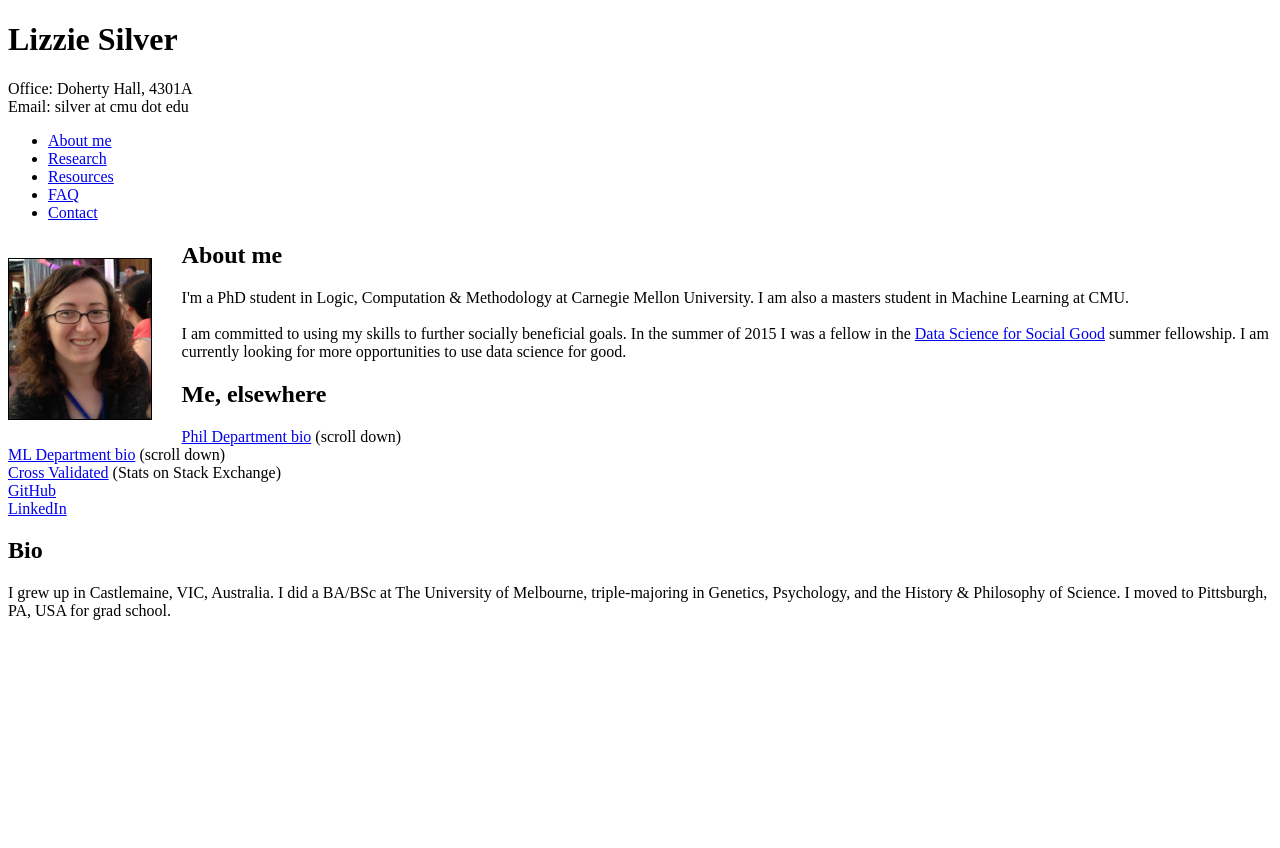
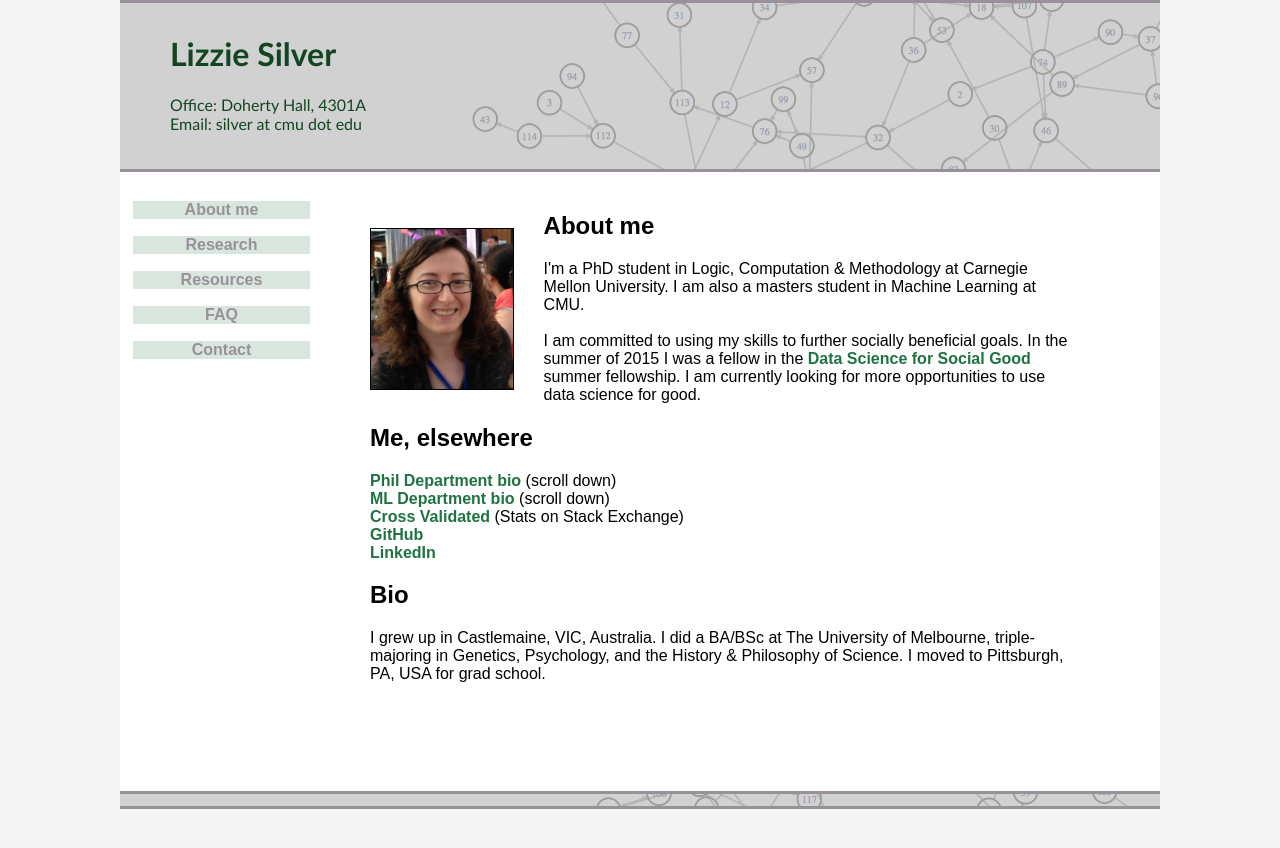
Before and after one commit to lizziesilver/lizziesilver.github.io, a Jekyll site: the page built from index.html, in a window 1280 px wide. Shown: the top 848 px of the page. Built offline with Jekyll 4.4.1, drawn with Linux system fonts in a browser that asks for light colours.

Commit message:
Update default.html

```diff
--- a/_layouts/default.html
+++ b/_layouts/default.html
@@ -6,7 +6,7 @@
 <title>{{ page.title }}</title>
 
 <!-- link to main stylesheet -->
-<link href="www.lizziesilver.com/style.css" rel="stylesheet" type="text/css">
+<link href="http://www.lizziesilver.com/style.css" rel="stylesheet" type="text/css">
 </head>
 
 <script>
```
